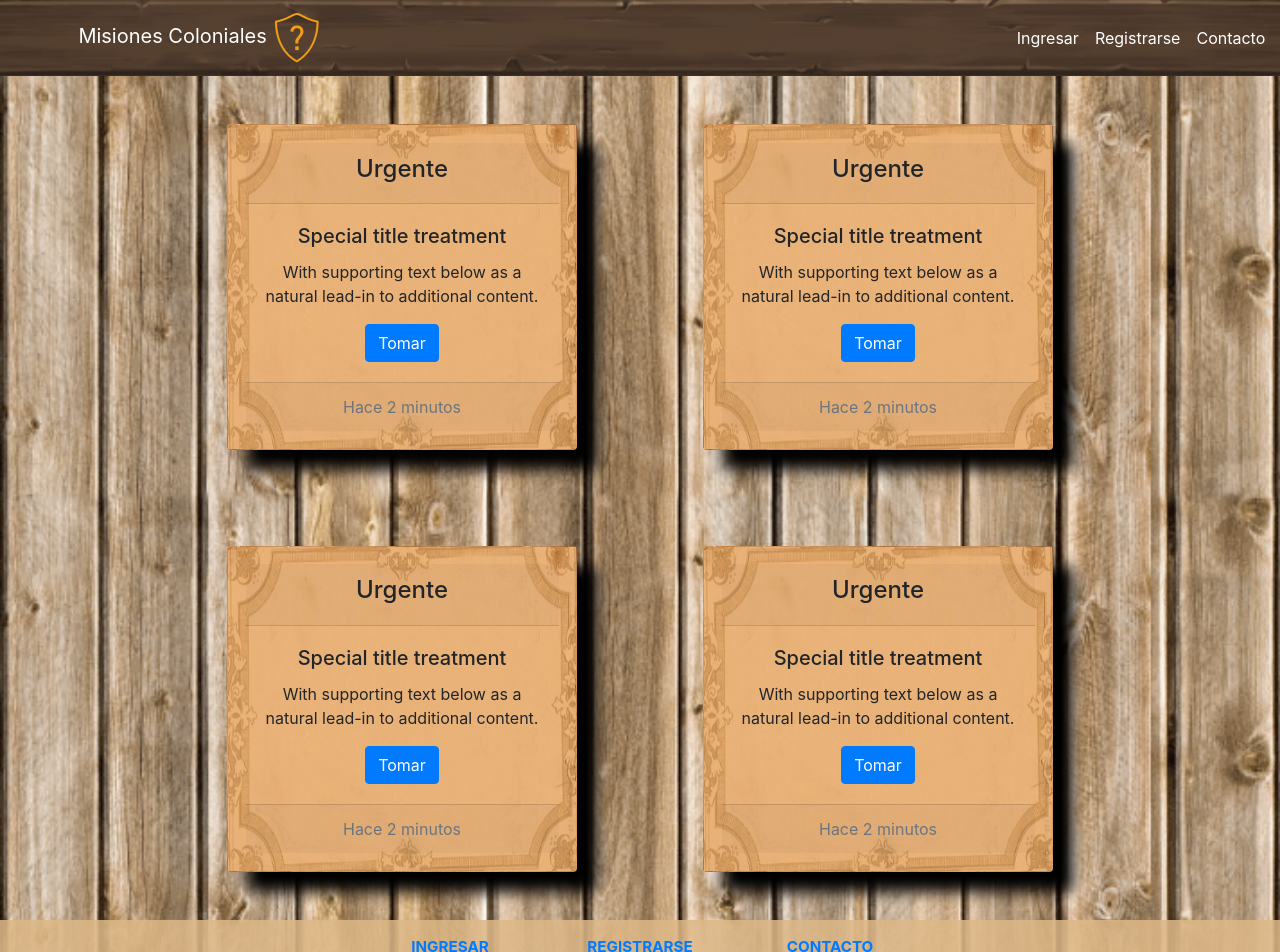
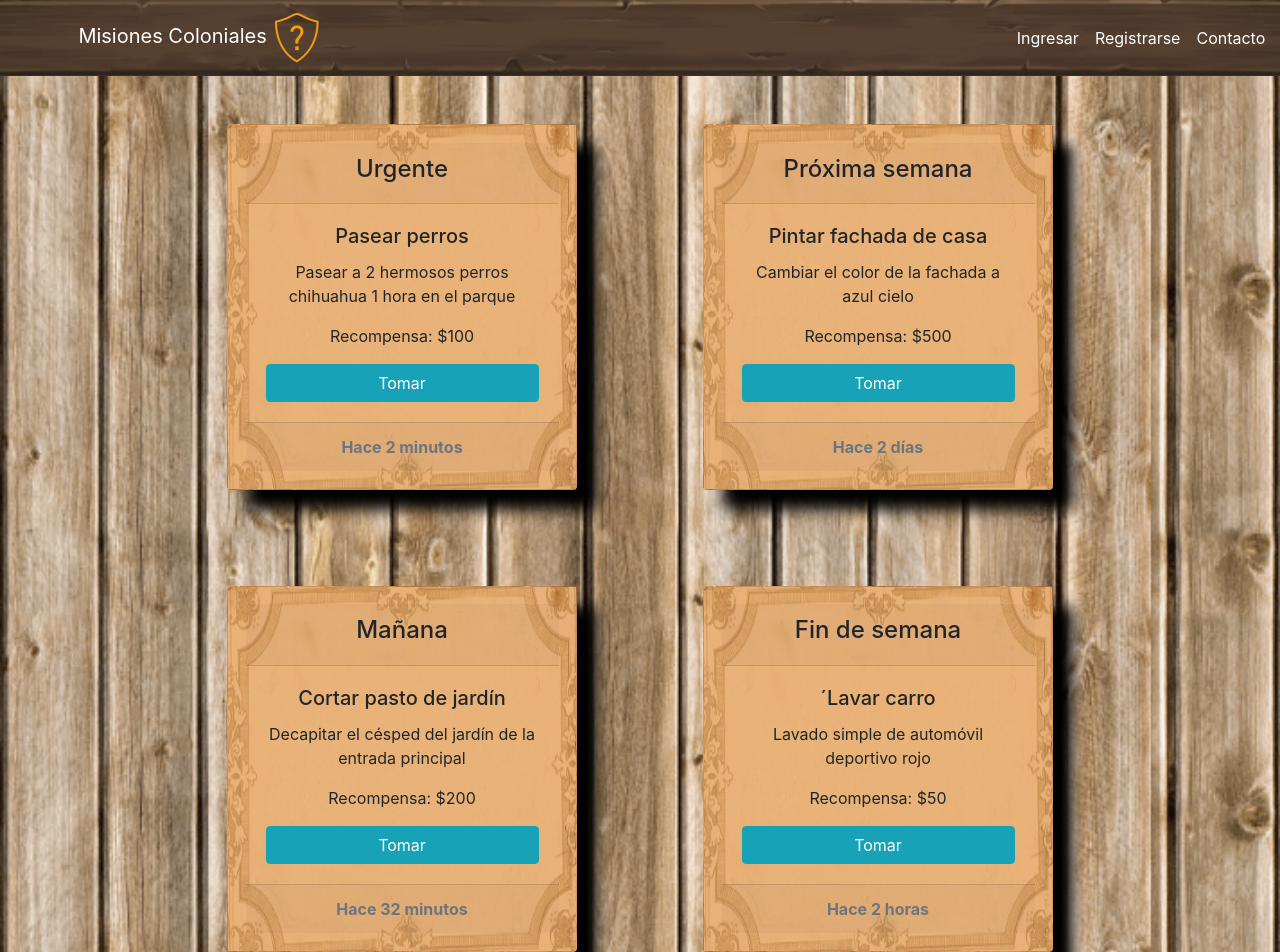
Before and after one commit to Jisargu/proyfjv001, an Angular app: page / in a window 1280 px wide. Shown: the top 952 px of the page. Built offline with nearby package versions, Linux system fonts and the light colour scheme.

Commit message:
Cambio de misiones a objetos, cambio de contenido de misiones e ingresar

```diff
--- a/src/app/footer/footer.component.html
+++ b/src/app/footer/footer.component.html
@@ -14,7 +14,7 @@
         <!-- Grid column -->
         <div class="col-md-2 text-uppercase font-weight-bold">
 
-            <a routerLink="ingresar">Ingresar</a>
+            <a routerLink="ingresar" (click)="toTop()">Ingresar</a><!--event binding toTop-->
 
         </div>
         <!-- Grid column -->
@@ -22,7 +22,7 @@
         <!-- Grid column -->
         <div class="col-md-2 text-uppercase font-weight-bold">
 
-              <a routerLink="registro">Registrarse</a>
+              <a routerLink="registro" (click)="toTop()">Registrarse</a><!--event binding toTop-->
 
           </div>
           <!-- Grid column -->
@@ -30,7 +30,7 @@
         <!-- Grid column -->
         <div class="col-md-2 text-uppercase font-weight-bold">
 
-            <a routerLink="contacto">Contacto</a>
+            <a routerLink="contacto" (click)="toTop()">Contacto</a><!--event binding toTop-->
 
         </div>
         <!-- Grid column -->
--- a/src/app/footer/footer.component.ts
+++ b/src/app/footer/footer.component.ts
@@ -12,4 +12,8 @@ export class FooterComponent implements OnInit {
   ngOnInit() {
   }
 
+  toTop(){
+    window.scrollTo(0,0);
+  }
+
 }
--- a/src/app/ingresar/ingresar.component.html
+++ b/src/app/ingresar/ingresar.component.html
@@ -1,18 +1,16 @@
-<div class="container text-center">
+<div id="ingresar" class="container text-center">
   <div class="row justify-content-center ingresar">
-    <div class="col-7 col-sm-9 col-md-5">
+    <div class="col-8 col-lg-7">
   <form class="form-signin">
-    <h1 class="h2 mb-3 font-weight-normal text-white">Please sign in</h1>
-    <label for="inputEmail" class="sr-only">Email address</label>
-    <input type="email" id="inputEmail" class="form-control" placeholder="Email address" required="" autofocus="">
-    <label for="inputPassword" class="sr-only">Password</label>
-    <input type="password" id="inputPassword" class="form-control" placeholder="Password" required="">
+    <h1 class="h2 mb-3 font-weight-normal text-white">Iniciar sesión</h1>
+    <input type="email" id="inputEmail" class="form-control" placeholder="Ingresa correo" required="" autofocus="">
+    <input type="password" id="inputPassword" class="form-control" placeholder="Ingresa contraseña" required="">
     <div class="checkbox mb-3">
       <label class="text-white">
-        <input  type="checkbox" value="remember-me"> Remember me
+        <input  type="checkbox" value="remember-me"> Recordar datos
       </label>
     </div>
-    <button class="btn btn-lg btn-primary btn-block mb-4" type="submit">Sign in</button>
+    <button class="btn btn-lg btn-primary btn-block mb-4" type="submit">Ingresar</button>
   </form>
 </div>
 </div>
--- /dev/null
+++ b/src/app/misiones.ts
@@ -0,0 +1,7 @@
+export class Mision {
+  rapidez: string;
+  titulo: string;
+  contenido: string;
+  recompensa: string;
+  fecha: string;
+}
--- a/src/app/misiones/misiones.component.html
+++ b/src/app/misiones/misiones.component.html
@@ -1,64 +1,85 @@
-<div class="container mb-5 mb-sm-0">
+<div class="container mb-5 mb-sm-0"> <!--(loadstart)="cargando()"-->
+  <!--Cargando
+  <div id="cargando" class="d-none">
+    <img src="../../assets/img/ajax-loader-pacman.gif" alt="cargando">
+  </div>-->
+
   <div class="row justify-content-center">
     <div class="col-9 col-md-4 m-5">
       <div class="card text-center borde-image mision">
   <div class="card-header">
-    <h4>Urgente</h4>
+    <h4>{{mision1.rapidez}}</h4>
   </div>
   <div class="card-body">
-    <h5 class="card-title">Special title treatment</h5>
-    <p class="card-text">With supporting text below as a natural lead-in to additional content.</p>
-    <a href="#" class="btn btn-primary">Tomar</a>
+    <h5 class="card-title">{{mision1.titulo}}</h5>
+    <p class="card-text">{{mision1.contenido}}</p>
+    <p class="card-text">{{mision1.recompensa}}</p>
+    <a href="#" class="btn btn-info btn-block">{{botonMision}}</a>
   </div>
-  <div class="card-footer text-muted">
-    Hace 2 minutos
+  <div class="card-footer text-secondary font-weight-bold">
+      {{mision1.fecha}}
   </div>
 </div>
     </div>
+
+
+
       <div class="col-9 col-md-4 m-5">
         <div class="card text-center borde-image mision">
     <div class="card-header">
-    <h4>Urgente</h4>
+      <h4>{{mision2.rapidez}}</h4>
     </div>
     <div class="card-body">
-    <h5 class="card-title">Special title treatment</h5>
-    <p class="card-text">With supporting text below as a natural lead-in to additional content.</p>
-    <a href="#" class="btn btn-primary">Tomar</a>
+      <h5 class="card-title">{{mision2.titulo}}</h5>
+      <p class="card-text">{{mision2.contenido}}</p>
+      <p class="card-text">{{mision2.recompensa}}</p>
+      <a href="#" class="btn btn-info btn-block">{{botonMision}}</a>
     </div>
-  <div class="card-footer text-muted">
-    Hace 2 minutos
+    <div class="card-footer text-secondary font-weight-bold">
+        {{mision2.fecha}}
     </div>
   </div>
       </div>
+
+
+
         <div class="col-9 col-md-4 m-5">
           <div class="card text-center borde-image mision">
       <div class="card-header">
-    <h4>Urgente</h4>
+        <h4>{{mision3.rapidez}}</h4>
       </div>
       <div class="card-body">
-    <h5 class="card-title">Special title treatment</h5>
-    <p class="card-text">With supporting text below as a natural lead-in to additional content.</p>
-    <a href="#" class="btn btn-primary">Tomar</a>
+        <h5 class="card-title">{{mision3.titulo}}</h5>
+        <p class="card-text">{{mision3.contenido}}</p>
+        <p class="card-text">{{mision3.recompensa}}</p>
+        <a href="#" class="btn btn-info btn-block">{{botonMision}}</a>
       </div>
-  <div class="card-footer text-muted">
-    Hace 2 minutos
+      <div class="card-footer text-secondary font-weight-bold">
+          {{mision3.fecha}}
       </div>
     </div>
         </div>
+
+
+
           <div class="col-9 col-md-4 m-5">
             <div class="card text-center borde-image mision">
         <div class="card-header">
-      <h4>Urgente</h4>
+          <h4>{{mision4.rapidez}}</h4>
         </div>
         <div class="card-body">
-      <h5 class="card-title">Special title treatment</h5>
-      <p class="card-text">With supporting text below as a natural lead-in to additional content.</p>
-      <a href="#" class="btn btn-primary">Tomar</a>
+          <h5 class="card-title">{{mision4.titulo}}</h5>
+          <p class="card-text">{{mision4.contenido}}</p>
+          <p class="card-text">{{mision4.recompensa}}</p>
+          <a href="#" class="btn btn-info btn-block">{{botonMision}}</a>
         </div>
-    <div class="card-footer text-muted">
-      Hace 2 minutos
+        <div class="card-footer text-secondary font-weight-bold">
+            {{mision4.fecha}}
         </div>
       </div>
           </div>
+
+
+
 </div>
 </div>
--- a/src/app/misiones/misiones.component.scss
+++ b/src/app/misiones/misiones.component.scss
@@ -3,7 +3,7 @@
     background-repeat:no-repeat;
     background-size: 100% 100%;
     padding: 15%;
-    min-width: 15rem;
+    min-width: 14rem;
 }
 .borde-image{
     border: 50px solid transprent;
--- a/src/app/misiones/misiones.component.ts
+++ b/src/app/misiones/misiones.component.ts
@@ -1,4 +1,5 @@
 import { Component, OnInit } from '@angular/core';
+import { Mision } from "../misiones";
 
 @Component({
   selector: 'app-misiones',
@@ -6,6 +7,37 @@ import { Component, OnInit } from '@angular/core';
   styleUrls: ['./misiones.component.scss']
 })
 export class MisionesComponent implements OnInit {
+  botonMision = "Tomar";
+ // misiones=[];
+
+ mision1: Mision = {
+    rapidez: 'Urgente',
+    titulo: 'Pasear perros',
+    contenido: 'Pasear a 2 hermosos perros chihuahua 1 hora en el parque',
+    recompensa: 'Recompensa: $100',
+    fecha: 'Hace 2 minutos',
+  }
+  mision2: Mision = {
+    rapidez: 'Próxima semana',
+    titulo: 'Pintar fachada de casa',
+    contenido: 'Cambiar el color de la fachada a azul cielo',
+    recompensa: 'Recompensa: $500',
+    fecha: 'Hace 2 días',
+  }
+  mision3: Mision = {
+    rapidez: 'Mañana',
+    titulo: 'Cortar pasto de jardín',
+    contenido: 'Decapitar el césped del jardín de la entrada principal',
+    recompensa: 'Recompensa: $200',
+    fecha: 'Hace 32 minutos',
+  }
+  mision4: Mision = {
+    rapidez: 'Fin de semana',
+    titulo: '´Lavar carro',
+    contenido: 'Lavado simple de automóvil deportivo rojo',
+    recompensa: 'Recompensa: $50',
+    fecha: 'Hace 2 horas',
+  }
 
   constructor() { }
 
```
Also changed, not shown: src/assets/img/ajax-loader-barra.gif (added), src/assets/img/ajax-loader-pacman.gif (added). Lines whose indentation alone changed are shown as unchanged.
